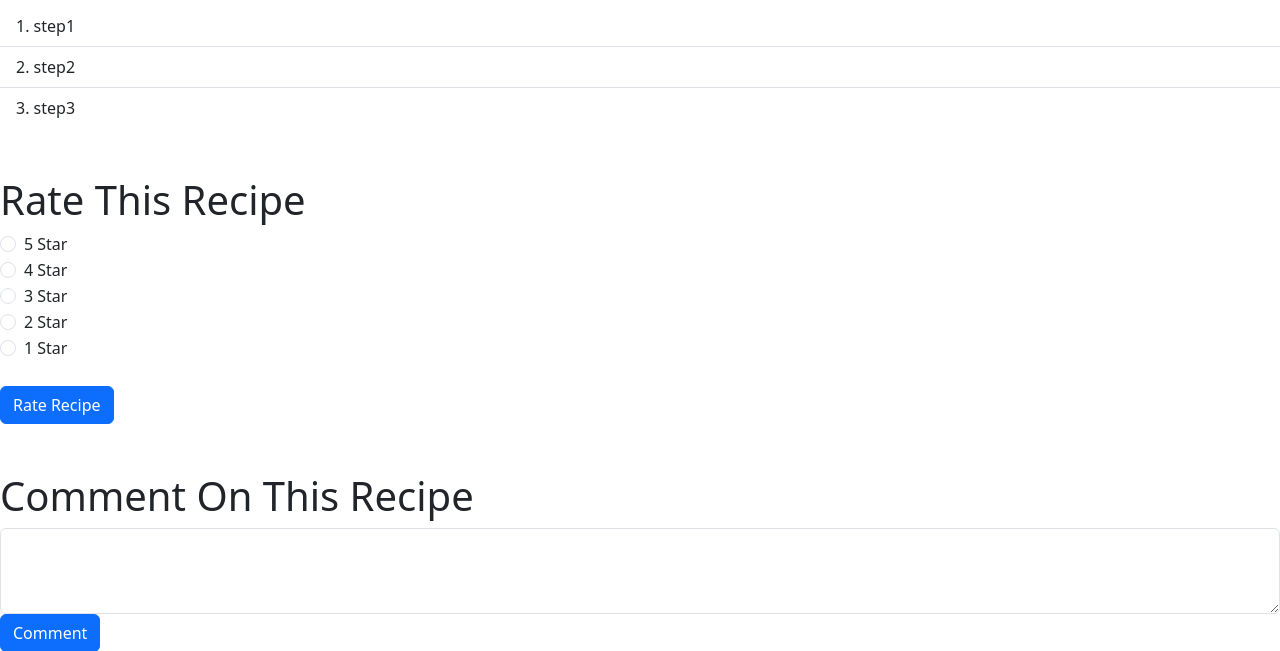
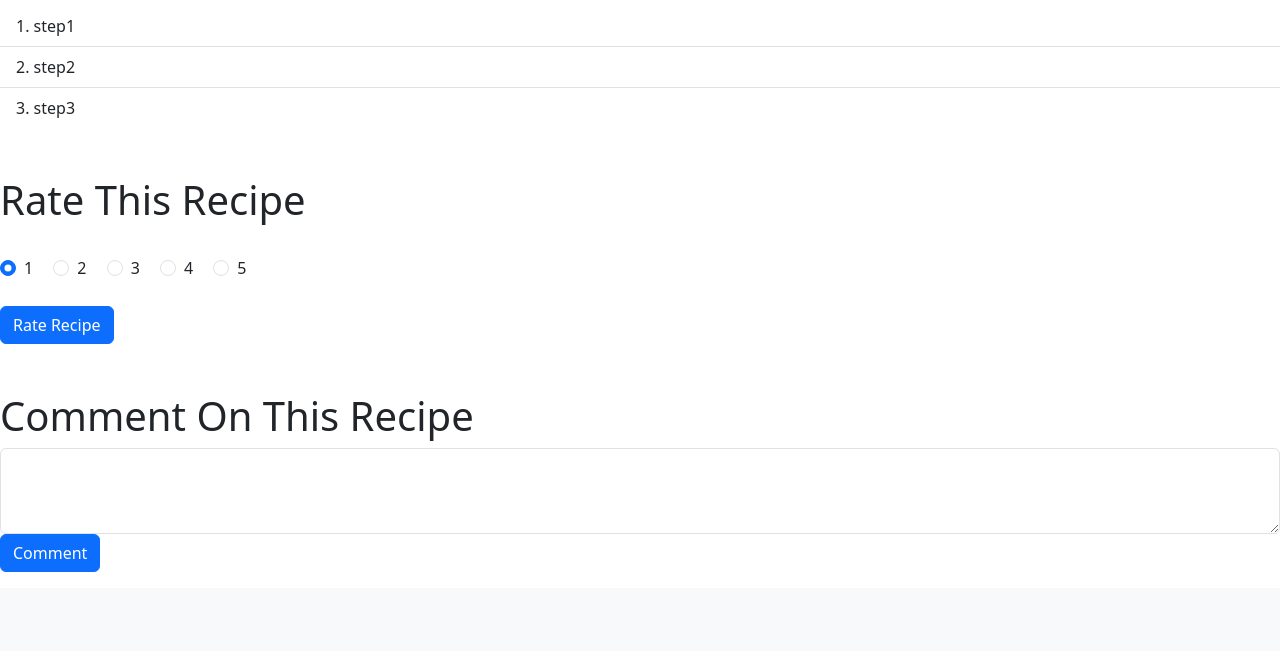
Before and after one commit to lanaiya-legaspi/CMPE131-termproject, a Flask app: a page that uses app/templates/recipe.html in a window 1280 px wide. Shown: the part 724-1375 px from the top of the page. After the commit the page ends 1296 px from the top, so only its background shows below. Run offline with Flask 3, Linux system fonts and the light colour scheme.

Commit message:
updated use case #8 - Rate Recipe - corrected routing after submission

```diff
--- a/app/__init__.py
+++ b/app/__init__.py
@@ -12,10 +12,9 @@ basedir = os.path.abspath(os.path.dirname(__file__))
 #SQLAlchemy required setup
 myapp_obj.config.from_mapping(
 	SECRET_KEY = 'you-will-never-guess',
-	SQLALCHEMY_DATABASE_URI = 'sqlite:///' + os.path.join(basedir, 'app.db')
+	SQLALCHEMY_DATABASE_URI = 'sqlite:///' + os.path.join(basedir, 'app.db'),
+	SQLALCHEMY_TRACK_MODIFICATIONS = False
 )
-
-myapp_obj.config['SQLALCHEMY_TRACK_MODIFICATIONS'] = False
 
 #create database object
 db = SQLAlchemy(myapp_obj)
--- a/app/forms.py
+++ b/app/forms.py
@@ -1,14 +1,14 @@
 #imports
 from flask_wtf import FlaskForm
-from wtforms import StringField, SubmitField, validators, HiddenField
+from wtforms import StringField, SubmitField, validators, HiddenField, IntegerField
 
 #class to validate anad handle recipe information
 class RecipeForm(FlaskForm):
 	recipe_id = HiddenField()
 	recipe_desc = StringField('RECIPE DESCRIPTION', [validators.DataRequired()])
 	recipe_type = StringField('Recipe Type', [validators.DataRequired()])
-#	recipe_servings = IntegerField('Recipe Servings', [validators.DataRequired()])
-#	recipe_rating = IntegerField('Recipe Rating', [validators.Length(min=1, max=1)])
+	recipe_servings = IntegerField('Recipe Servings', [validators.DataRequired()])
+	recipe_rating = IntegerField('Recipe Rating', [validators.Length(min=1, max=1)])
 	recipe_insns = StringField('RECIPE INSTRUCTIONS', [validators.DataRequired()])
 
 #class to handle the comments form section
--- a/app/models.py
+++ b/app/models.py
@@ -59,3 +59,6 @@ class Recipe_Rating(db.Model):
 	user_id = db.Column(db.Integer, db.ForeignKey('users.user_id'))
 	recipe_id = db.Column(db.Integer, db.ForeignKey('recipes.recipe_id'))
 	recipe_rating = db.Column(db.Integer)
+
+	def __repr__(self):
+		return f"Rating Id : {self.recipe_id}, Recipe Id : {self.recipe_id}, Recipe Rating : {self.recipe_rating}"
--- a/app/routes.py
+++ b/app/routes.py
@@ -2,7 +2,7 @@
 from flask import Flask, render_template
 from datetime import datetime
 from app import myapp_obj, db
-from app.models import Recipe, Recipe_Ingredient
+from app.models import Recipe, Recipe_Ingredient, Recipe_Rating
 from app.forms import RatingsForm, CommentsForm
 
 # home page / recipe search page
@@ -18,14 +18,16 @@ def recipes():
 	return render_template("recipes.html")
 
 # recipe page
-@myapp_obj.route("/recipe-<id>")
+@myapp_obj.route("/recipe-<id>", methods=['GET', 'POST'])
 def recipeX(id):
 	recipe = db.session.get(Recipe, id)
 	ing_descs = get_Ing_Descs(id)
 	recipe_qtys = Recipe_Ingredient.query.filter(Recipe_Ingredient.recipe_id==id).all()
 	recipe_insns = ['step1', 'step2', 'step3'] # insns to be parsed soon
+	recform = Recipe
 	rform = RatingsForm()
 	cform = CommentsForm()
+
 	if cform.validate_on_submit(): # comments form validation / db submission
 		cmt_tmstp = str(datetime.now())
 		comment = Recipe_Comment(
@@ -41,7 +43,14 @@ def recipeX(id):
 	else:
 		print("Comments Form Error")
 	if rform.validate_on_submit(): # ratings form validation / db submission
-		return redirect("/")
+		recipe_rating = request.form["exampleRadios"]
+		recform.recipe_rating = calculate_overall_rating()
+		rating = Recipe_Rating(recipe_id=id, recipe_rating=recipe_rating)
+		db.session.add(rating)
+		db.session.commit()
+		recipe.recipe_rating = calculate_overall_rating()
+		db.session.commit()
+		return redirect("/recipe", recipe=recipe)
 	else:
 		print("Ratings Form Error")
 	return render_template(
@@ -52,6 +61,10 @@ def recipeX(id):
 		recipe_insns=recipe_insns,
 		cform=cform, rform=rform
 	)
+
+def calculate_overall_rating(id):
+	rows = Recipe_Rating.query.filter(Recipe_Rating.recipe_id==id)
+	return 5
 
 # my grocery list page
 @myapp_obj.route("/grocery-list")
--- a/app/templates/recipe.html
+++ b/app/templates/recipe.html
@@ -48,33 +48,36 @@
 
 		<br><br>
 		<!-- Rate Recipe -->
-		<h1>Rate This Recipe</h1>
-		<form method="POST" action="/">
-		<div class="form-check">
-  		<input class="form-check-input" type="radio" name="radioDefault" id="radioDefault5">
-  		<label class="form-check-label" for="radioDefault5">5 Star</label>
+		<h1>Rate This Recipe</h1><br>
+		<form method="POST" action="/recipe-{{recipe}}">
+		<div class="form-check form-check-inline">
+		<input class="form-check-input" type="radio" name="exampleRadios" id="exampleRadios1" value="option1" checked>
+		<label class="form-check-label" for="exampleRadios1">1</label>
 		</div>
-		<div class="form-check">
-		<input class="form-check-input" type="radio" name="radioDefault" id="radioDefault4">
-		<label class="form-check-label" for="radioDefault4">4 Star</label>
+		<div class="form-check form-check-inline">
+		<input class="form-check-input" type="radio" name="exampleRadios" id="exampleRadios2" value="option2">
+		<label class="form-check-label" for="exampleRadios2">2</label>
 		</div>
-		<div class="form-check">
-		<input class="form-check-input" type="radio" name="radioDefault" id="radioDefault3">
-		<label class="form-check-label" for="radioDefault3">3 Star</label>
+		<div class="form-check form-check-inline">
+		<input class="form-check-input" type="radio" name="exampleRadios" id="exampleRadios3" value="option3">
+		<label class="form-check-label" for="exampleRadios3">3</label>
 		</div>
-		<div class="form-check">
-		<input class="form-check-input" type="radio" name="radioDefault" id="radioDefault2">
-		<label class="form-check-label" for="radioDefault2">2 Star</label>
+		<div class="form-check form-check-inline">
+		<input class="form-check-input" type="radio" name="exampleRadios" id="exampleRadios4" value="option4">
+		<label class="form-check-label" for="exampleRadios4">4</label>
 		</div>
-		<div class="form-check">
-		<input class="form-check-input" type="radio" name="radioDefault" id="radioDefault1">
-		<label class="form-check-label" for="radioDefault1">1 Star</label>
+		<div class="form-check form-check-inline">
+		<input class="form-check-input" type="radio" name="exampleRadios" id="exampleRadios5" value="option5">
+		<label class="form-check-label" for="exampleRadios5">5</label>
 		</div>
-		<br>
+
+		<br><br>
 		<button type="submit" class="btn btn-primary">Rate Recipe</button>
 		</form>
 
 		<br><br>
+
+
 		<!-- Comment Recipe -->
 		<h1>Comment On This Recipe</h1>
 		<form>
```
